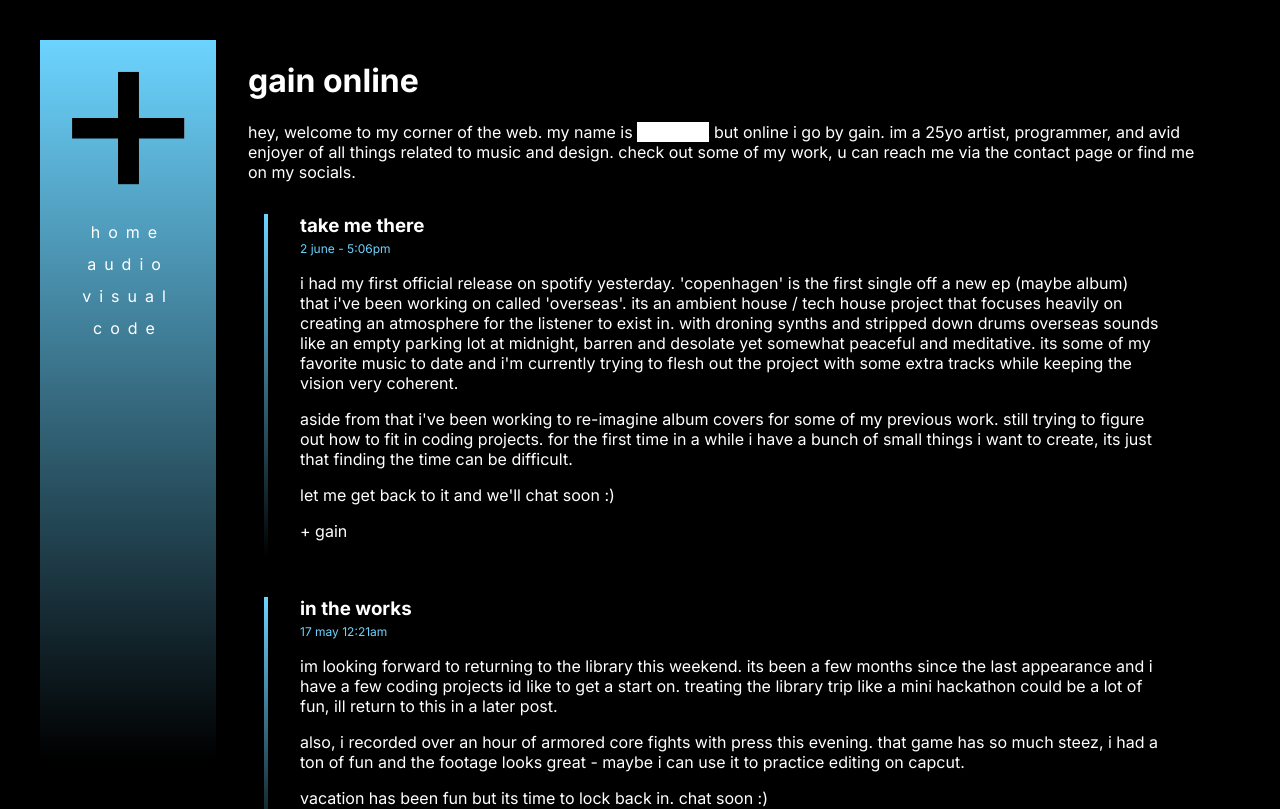
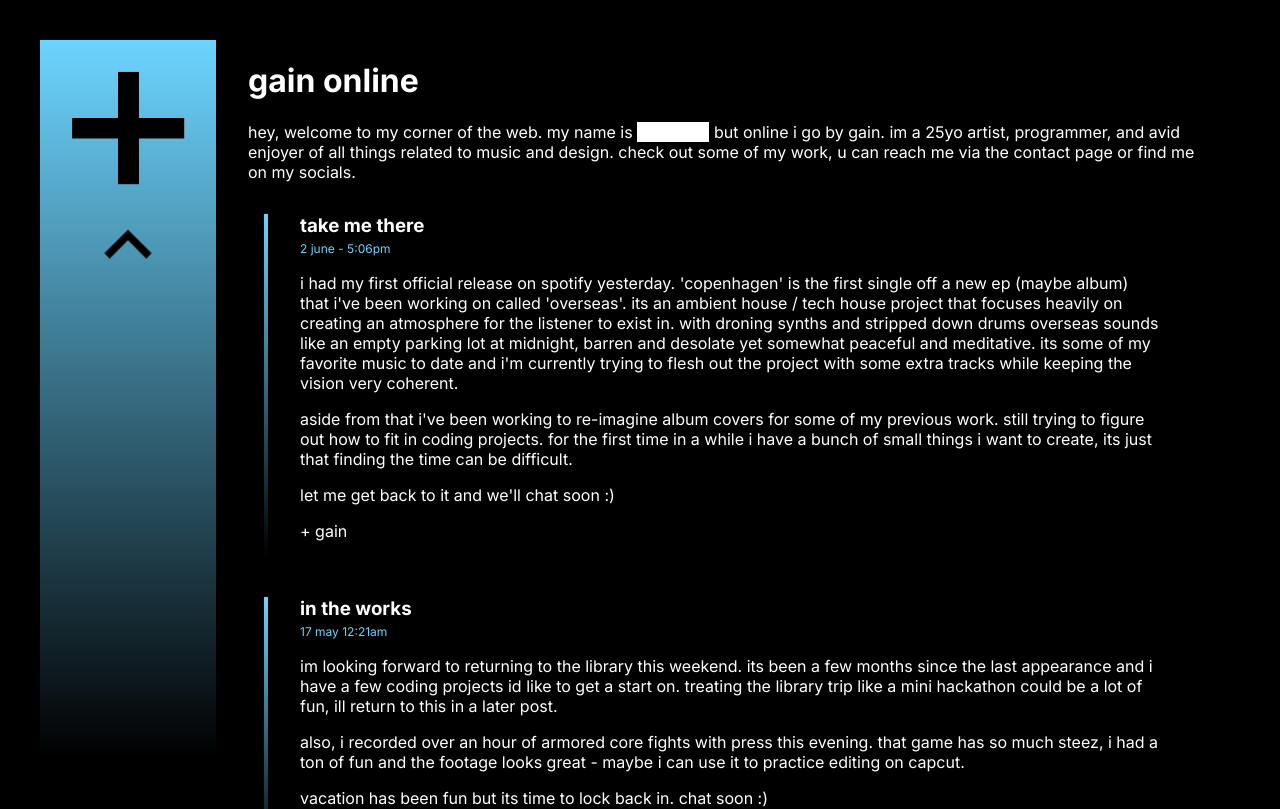
Before and after one commit to hharris56/gain.online, a Next.js app: page /home in a window 1280 px wide. Shown: the top 809 px of the page. Built offline with nearby package versions, Linux system fonts and the light colour scheme.

Commit message:
collapsed menu, added menu hints

```diff
--- a/src/components/header/header.css
+++ b/src/components/header/header.css
@@ -1,3 +1,15 @@
+@keyframes bobbing {
+    0% { transform: translate(0, 0rem);}
+    50% { transform: translate(0, var(--distance));}
+    100% { transform: translate(0, 0rem);}
+}
+
+@keyframes swaying {
+    0% { transform: translate(0, 0rem);}
+    50% { transform: translate(var(--distance), 0rem);}
+    100% { transform: translate(0, 0rem);}
+}
+
 .header-container{
     display: flex;
     flex-direction: row-reverse;
@@ -100,3 +112,13 @@
     /* height: 100%; */
     width: 14rem;
 }
+
+.menu-arrow{
+    --distance: -1rem;
+    animation: bobbing 2s ease-in-out 0s infinite forwards;
+}
+
+.mobile-menu-arrow{
+    --distance: -1rem;
+    animation: swaying 2s ease-in-out 0s infinite forwards;
+}
--- a/src/components/header/header.tsx
+++ b/src/components/header/header.tsx
@@ -7,6 +7,7 @@ import DropdownButton from "../buttons/dropdownButton"
 
 function Header(props: any){
   const [isExpanded, setExpanded] = useState(false)
+  const [hasExpanded, setHasExpanded] = useState(false)
 
     return (
         // HORIZONTAL HEADER
@@ -20,11 +21,16 @@ function Header(props: any){
         // VERTICAL HEADER
         <div className="vheader-container">
           <div className="vlogo-buffer">
-            {/* <DropdownButton size="8rem" expanded={false} callback={() => setExpanded(!isExpanded)}/> */}
-            <img src="/logos/logo black.png" className="header-logo"/>
+            <DropdownButton size="8rem" expanded={isExpanded} callback={() => {setExpanded(!isExpanded); setHasExpanded(true)}}/>
+            {/* <img src="/logos/logo black.png" className="header-logo"/> */}
             {/* <img src="/logos/cloud logo blank.png" className="cloud-logo"/> */}
           </div>
-            <VerticalNavbar expanded={true}/>
+            <VerticalNavbar expanded={isExpanded}/>
+          <div style={{display: "flex", justifyContent: "center"}}>
+            {
+              !hasExpanded && <img src="/icons/arrow up.svg" style={{width: "4rem"}} className="menu-arrow"/>
+            }
+          </div>
         </div>
     )
 }
--- a/src/components/header/mobileHeader.tsx
+++ b/src/components/header/mobileHeader.tsx
@@ -8,6 +8,7 @@ import DropDownButton from "../buttons/dropdownButton"
 
 export default function MobileHeader(props: any){
     const [isExpanded, setExpanded] = useState(false)
+    const [hasExpanded, setHasExpanded] = useState(false)
 
     return (
         <div className="mobile-header">
@@ -18,7 +19,10 @@ export default function MobileHeader(props: any){
                 className="mobile-header-online">
                     gain.<b>online</b>
                 </Link>
-                <DropDownButton color="black" expanded={isExpanded} callback={() => setExpanded(!isExpanded)} />
+                <div style={{display: "flex", alignContent: "center"}}>
+                    {!hasExpanded && <img src="/icons/arrow right.svg" style={{width: "2rem"}} className="mobile-menu-arrow"/>}
+                    <DropDownButton color="black" expanded={isExpanded} callback={() => {setExpanded(!isExpanded); setHasExpanded(true)}} />
+                </div>
             </div>
             <NavbarMobile expanded={isExpanded} callback={setExpanded}/>
         </div>
```
